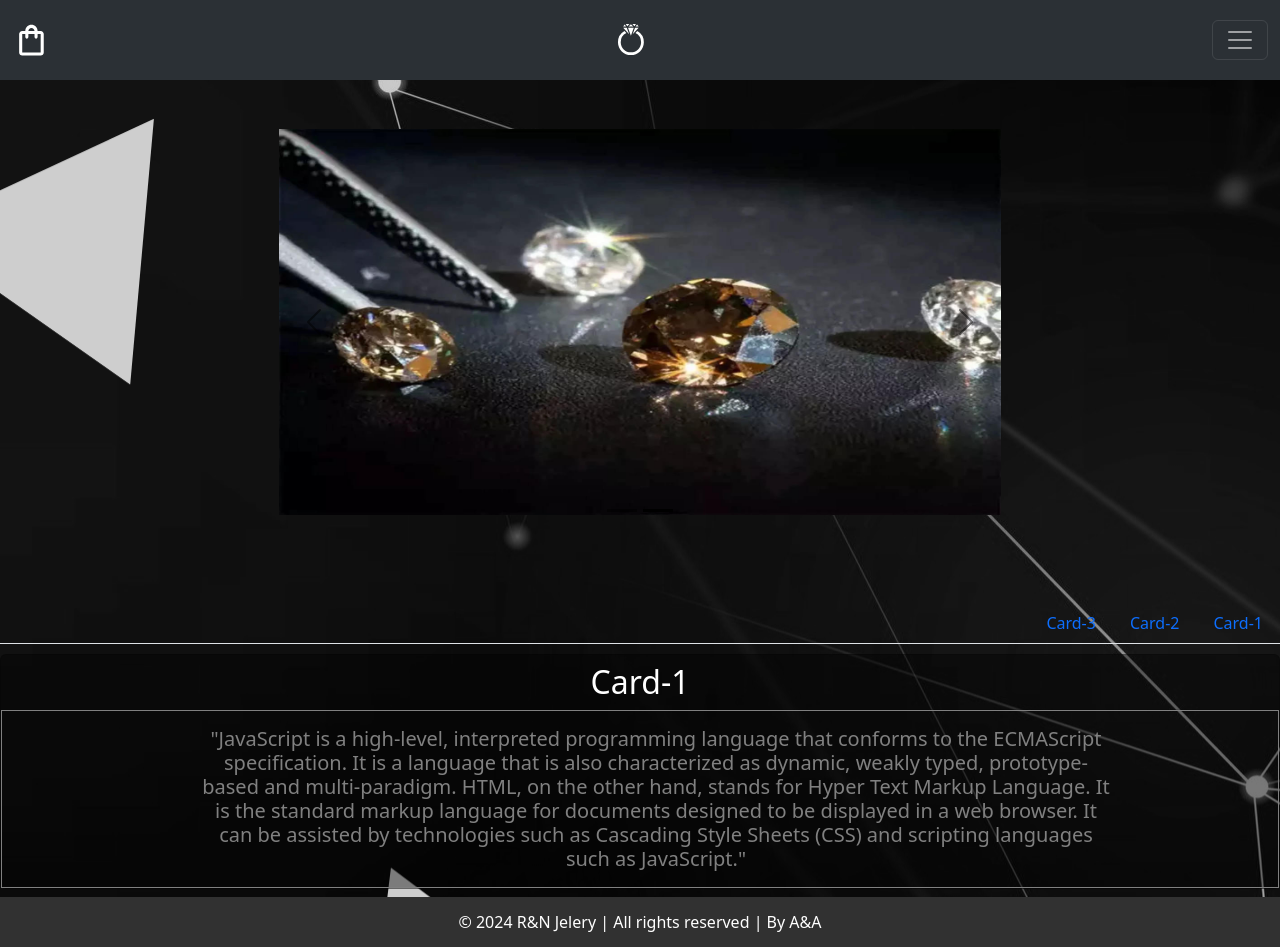
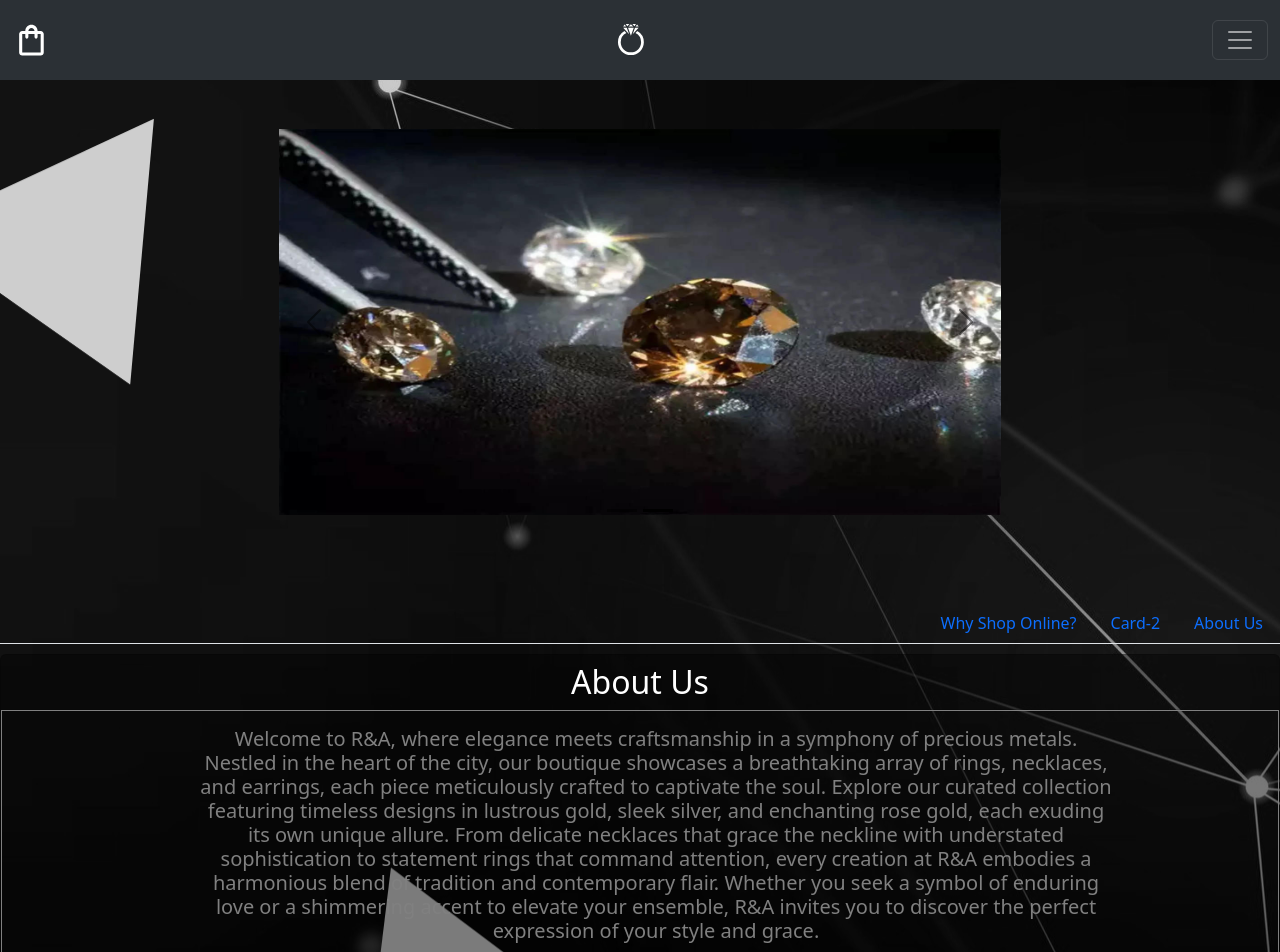
Before and after one commit to Afikayache21/JewleryStore, a React (Vite) app in the folder JewleryStore/Jewlery-project/: page / in a window 1280 px wide. Shown: the top 952 px of the page. Built offline with nearby package versions, Linux system fonts and the light colour scheme.

Commit message:
update home

```diff
--- a/JewleryStore/Jewlery-project/src/Parts/Dashboard.jsx
+++ b/JewleryStore/Jewlery-project/src/Parts/Dashboard.jsx
@@ -4,8 +4,8 @@ import ContentCard from './ContentCard';
 import Menu from './Stam';
 import '../App.css';
 
-let card1Content = '"JavaScript is a high-level, interpreted programming language that conforms to the ECMAScript specification. It is a language that is also characterized as dynamic, weakly typed, prototype-based and multi-paradigm. HTML, on the other hand, stands for Hyper Text Markup Language. It is the standard markup language for documents designed to be displayed in a web browser. It can be assisted by technologies such as Cascading Style Sheets (CSS) and scripting languages such as JavaScript."';
-let card2Content = '"React is a high-level, interpreted programming language that conforms to the ECMAScript specification. It is a language that is also characterized as dynamic, weakly typed, prototype-based and multi-paradigm. HTML, on the other hand, stands for Hyper Text Markup Language. It is the standard markup language for documents designed to be displayed in a web browser. It can be assisted by technologies such as Cascading Style Sheets (CSS) and scripting languages such as JavaScript."';
+let card1Content = 'Welcome to R&A, where elegance meets craftsmanship in a symphony of precious metals. Nestled in the heart of the city, our boutique showcases a breathtaking array of rings, necklaces, and earrings, each piece meticulously crafted to captivate the soul. Explore our curated collection featuring timeless designs in lustrous gold, sleek silver, and enchanting rose gold, each exuding its own unique allure. From delicate necklaces that grace the neckline with understated sophistication to statement rings that command attention, every creation at R&A embodies a harmonious blend of tradition and contemporary flair. Whether you seek a symbol of enduring love or a shimmering accent to elevate your ensemble, R&A invites you to discover the perfect expression of your style and grace.';
+let card2Content = `Discover a seamless journey of indulgence with R&A's online collection. Explore exquisite jewelry in gold, silver, and rose gold. Enjoy easy browsing, secure transactions, and worldwide shipping. Adorn yourself with elegance from R&A.`;
 
 const Dashboard = () => {
     const [activeTab, setActiveTab] = useState(0);
@@ -20,23 +20,21 @@ const Dashboard = () => {
 
                 <Nav variant="tabs" dir="rtl"  >
                     <Nav.Item>
-                        <Nav.Link onClick={() => handleTabClick(0)}>Card-1</Nav.Link>
+                        <Nav.Link onClick={() => handleTabClick(0)}>About Us</Nav.Link>
                     </Nav.Item>
                     <Nav.Item>
                         <Nav.Link onClick={() => handleTabClick(1)} >Card-2</Nav.Link>
                     </Nav.Item>
                     <Nav.Item>
-                        <Nav.Link onClick={() => handleTabClick(2)}>
-                            Card-3
-                        </Nav.Link>
+                        <Nav.Link onClick={() => handleTabClick(2)}>?Why Shop Online</Nav.Link>
                     </Nav.Item>
                 </Nav>
 
             </div>
             <div>
-                {activeTab === 0 && <h2><ContentCard content={card1Content} title={'Card-1'} /></h2>}
+                {activeTab === 0 && <h2><ContentCard content={card1Content} title={'About Us'} /></h2>}
                 {activeTab === 1 && <h2><ContentCard content={menu} title={'Card-2'} /></h2>}
-                {activeTab === 2 && <h2><ContentCard content={card2Content} title={'Card-3'} /></h2>}
+                {activeTab === 2 && <h2><ContentCard content={card2Content} title={'Why Shop Online?'} /></h2>}
             </div>
         </>
     );
```
